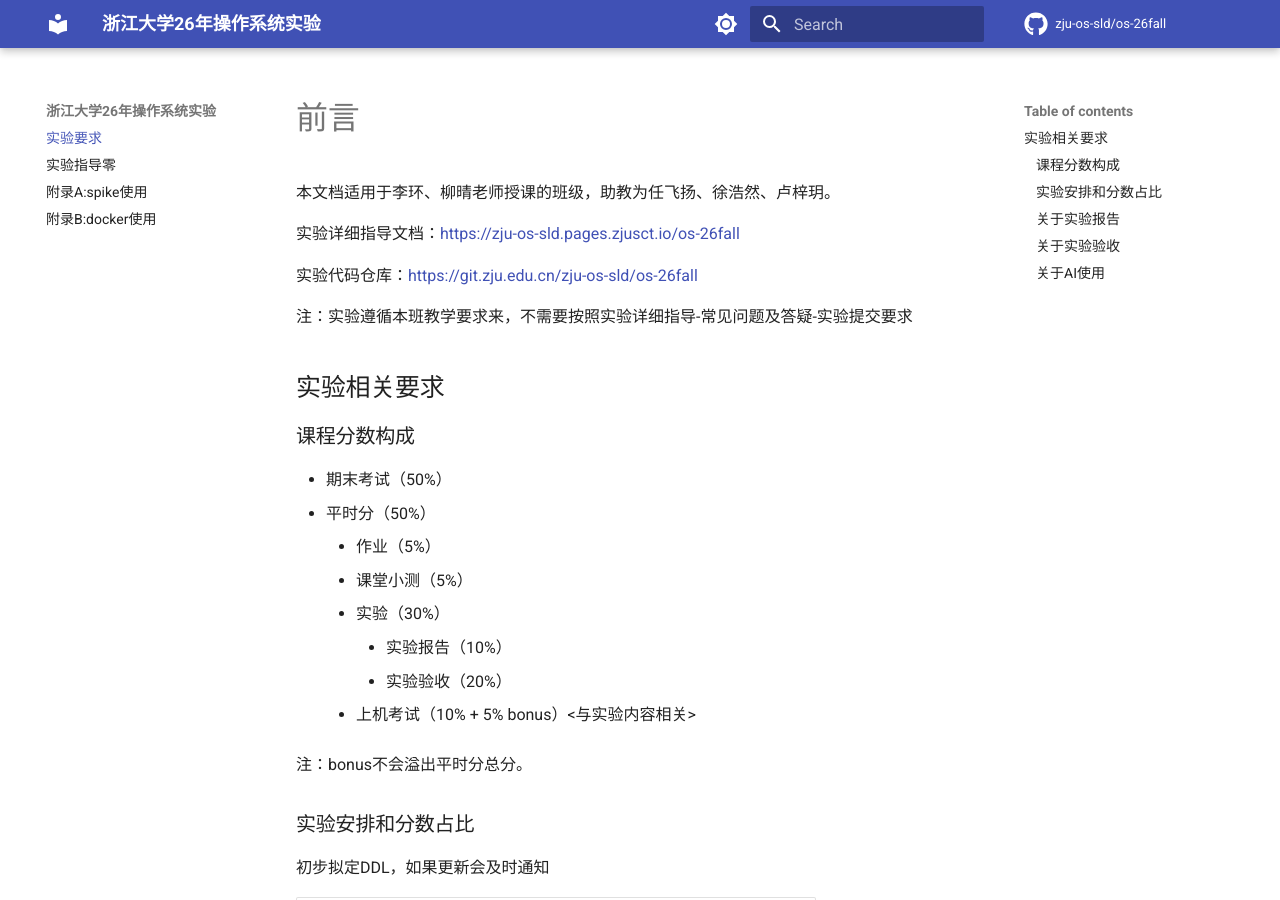
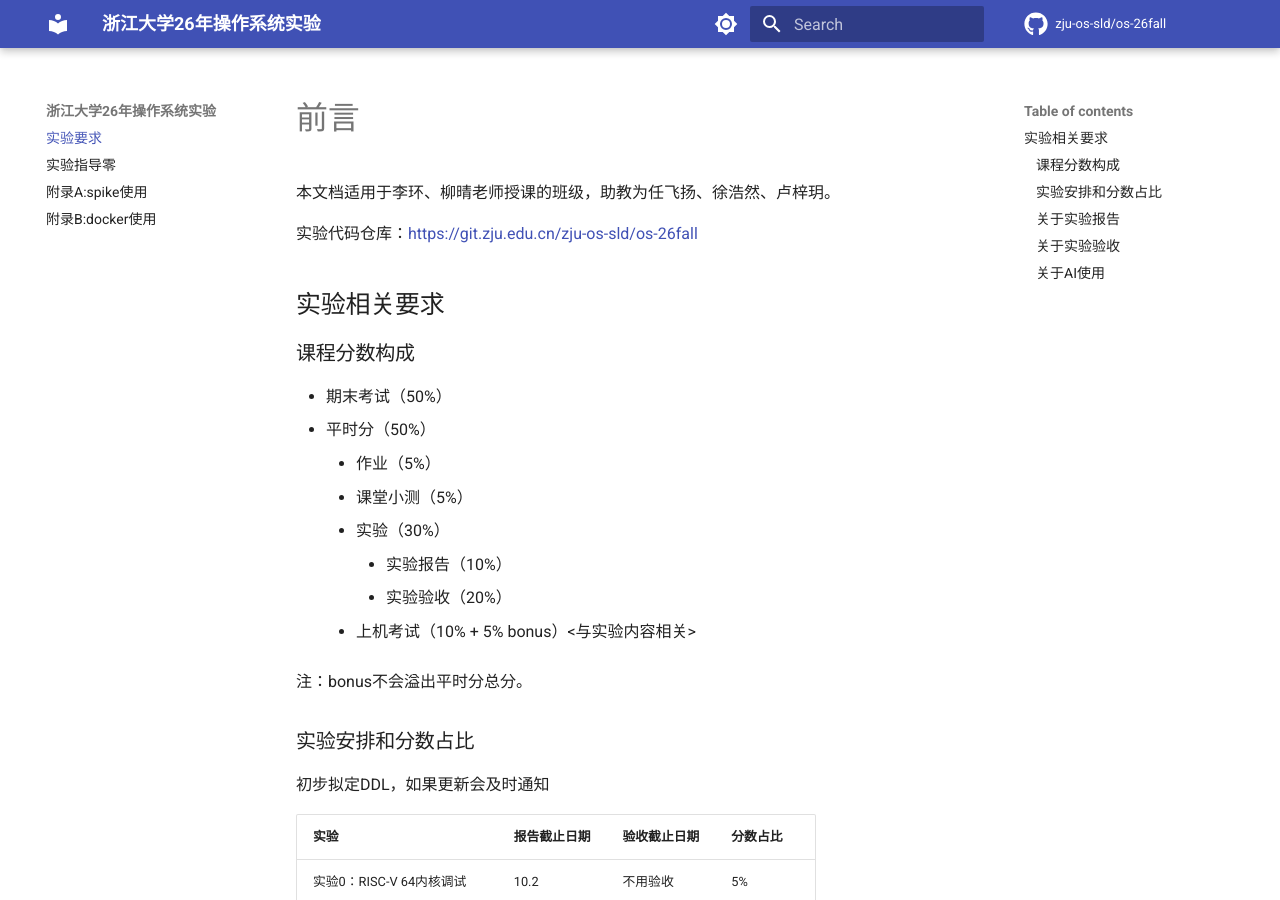
Before and after one commit to JY-GIEGIEGIE/OS-lab, an MkDocs documentation site: the page built from docs/index.md, in a window 1280 px wide and 900 px high. Built offline with MkDocs 1.6.1 and Material for MkDocs 9.7.7, drawn with Linux system fonts in a browser that asks for light colours; some web fonts are replaced.

Commit message:
feat: add index

```diff
--- a/docs/index.md
+++ b/docs/index.md
@@ -2,11 +2,7 @@
 
 本文档适用于李环、柳晴老师授课的班级，助教为任飞扬、徐浩然、卢梓玥。
 
-实验详细指导文档：https://zju-os-sld.pages.zjusct.io/os-26fall
-
 实验代码仓库：https://git.zju.edu.cn/zju-os-sld/os-26fall
-
-注：实验遵循本班教学要求来，不需要按照实验详细指导-常见问题及答疑-实验提交要求
 
 ## 实验相关要求
 
```
